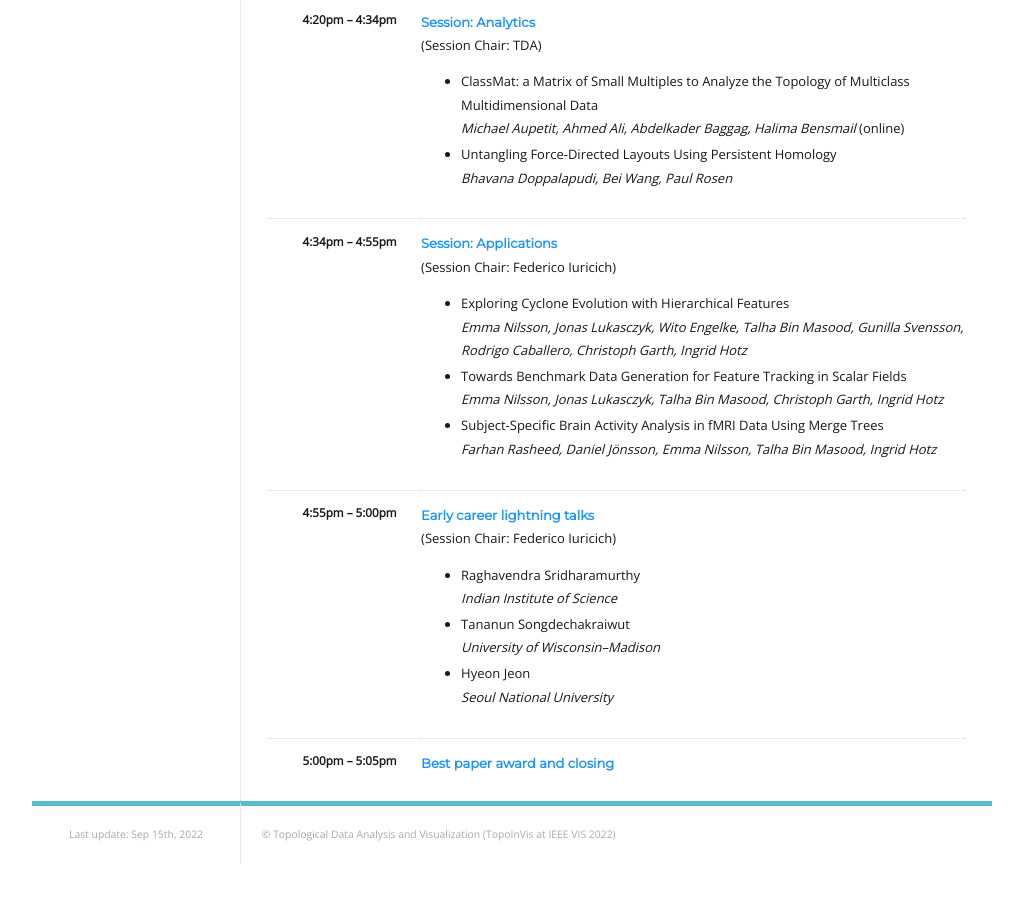
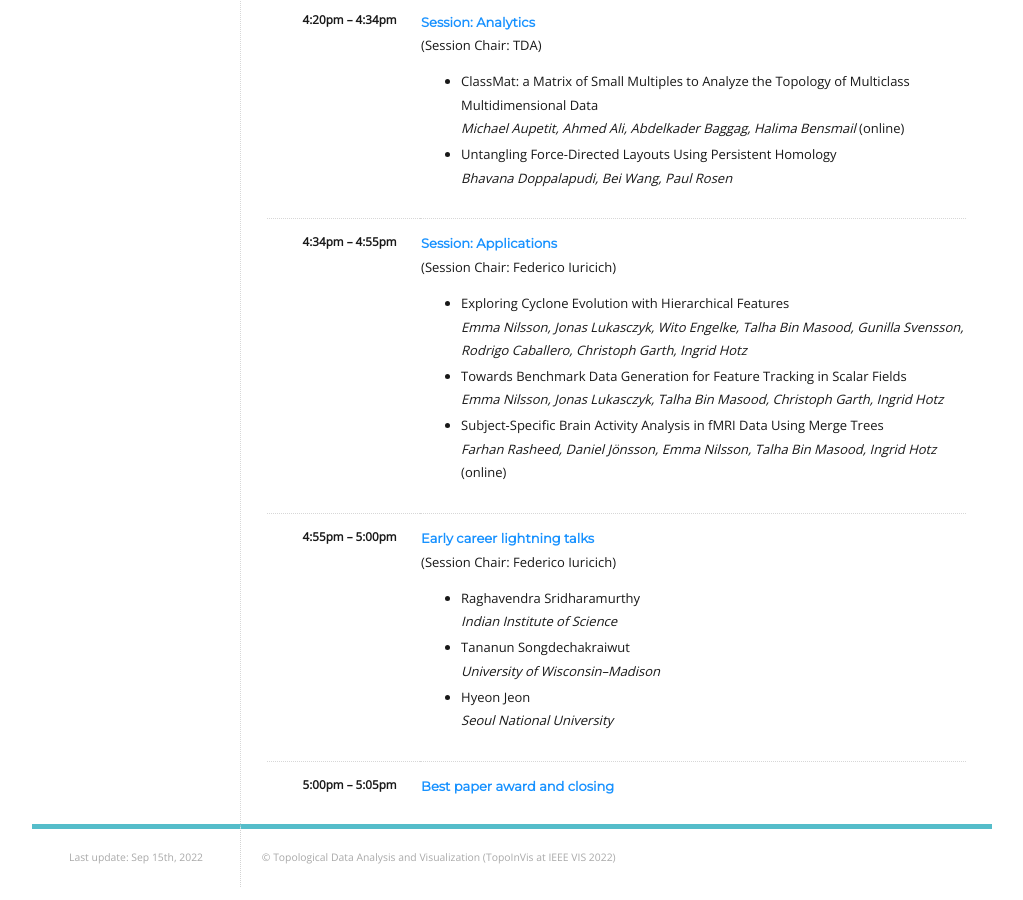
Before and after one commit to TopoInVis-Workshop/2022, a Jekyll site: the page built from _pages/program.md, in a window 1280 px wide and 900 px high, scrolled down 1549 px. Shown: the whole window, without its empty margins (128-1151 px from the left). Built offline with Jekyll 4.4.1, drawn with Linux system fonts in a browser that asks for light colours; before the commit the page ends 2425 px from its top, so only the background shows below that.

Commit message:
updated online speakers

```diff
--- a/_pages/program.md
+++ b/_pages/program.md
@@ -153,7 +153,7 @@ Robert Ghrist (Ph.D., Cornell, Applied Mathematics, 1995) is the Andrea Mitchell
         </li>
         <li>
            Subject-Specific Brain Activity Analysis in fMRI Data Using Merge Trees
-           <br><i>Farhan Rasheed, Daniel J&ouml;nsson, Emma Nilsson, Talha Bin Masood, Ingrid Hotz</i>
+           <br><i>Farhan Rasheed, Daniel J&ouml;nsson, Emma Nilsson, Talha Bin Masood, Ingrid Hotz</i> (online)
            <br/>
         </li>
       </ul>
```
